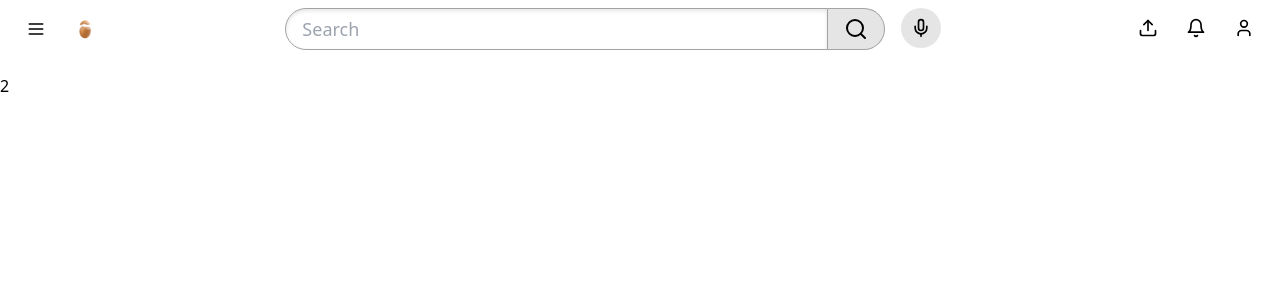
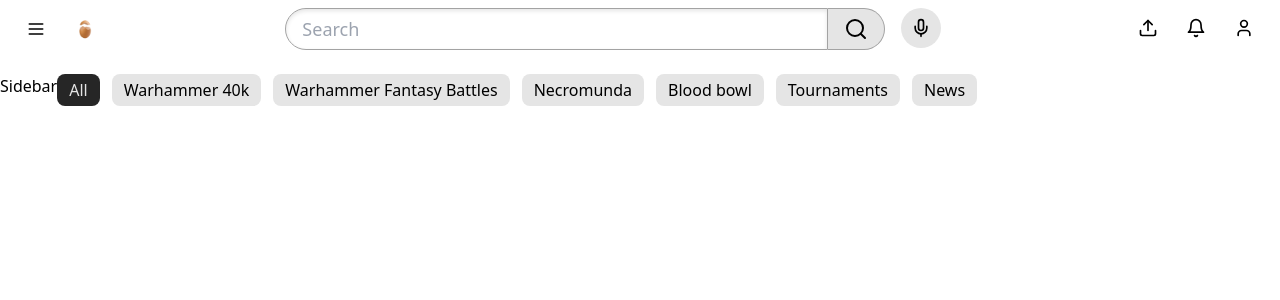
Before and after one commit to jdk2se/t-tube, a React (Vite) app: page / in a window 1280 px wide. Shown: the top 300 px of the page. Built offline with nearby package versions, Linux system fonts and the light colour scheme.

Commit message:
added categories section

```diff
--- a/src/App.tsx
+++ b/src/App.tsx
@@ -1,8 +1,22 @@
+import { useState } from "react";
+import { Categories } from "./components/Categories";
+import { categories } from "./data/categories";
 import { PageHeader } from "./layouts/PageHeader";
 
 export default function App() {
+  const [selectedCategory, setSelectedCategory] = useState(categories[0]);
+
   return <div className="max-h-screen flex flex-col">
     <PageHeader />
-    <div>2</div>
+    <div className="grid grid-cols-[auto,1fr] flex-grow-1 overflow-auto">
+      <div>Sidebar</div>
+      <div className="sticky top-0 bg-white z-10 pb-4">
+        <Categories
+          categories={categories}
+          selectedCategory={selectedCategory}
+          onSelect={setSelectedCategory}
+        />
+      </div>
+    </div>
   </div>
 }
--- a/src/components/Button.tsx
+++ b/src/components/Button.tsx
@@ -7,6 +7,7 @@
         variant: {
             default: ["bg-secondary", "hover:bg-secondary-hover"],
             ghost: ["hover:bg-gray-100"],
+            dark: ["bg-secondary-dark", "hover:bg-secondary-dark-hover", "text-secondary"]
         },
         size: {
             default: ["rounded", "p-2"],
--- /dev/null
+++ b/src/components/Categories.tsx
@@ -0,0 +1,24 @@
+import { Button } from "./Button";
+
+type CategoryProps = {
+    categories: string[],
+    selectedCategory: string,
+    onSelect: (category: string) => void
+}
+
+export function Categories ({ categories, selectedCategory, onSelect }: CategoryProps) {
+    return <div className="overflow-x-hidden relative">
+        <div className="flex whitespace-nowrap gap-3 transition-transform w-[max-content]">
+            {categories.map((category) => (
+                <Button
+                    key={category}
+                    onClick={() => onSelect(category)}
+                    variant={selectedCategory === category ? "dark" : "default"}
+                    className="py-1 px-3 rounded-lg whitespace-nowrap"
+                >
+                {category}
+            </Button>
+            ))}
+        </div>
+    </div>
+}
--- /dev/null
+++ b/src/data/categories.ts
@@ -0,0 +1,9 @@
+export const categories = [
+    "All",
+    "Warhammer 40k",
+    "Warhammer Fantasy Battles",
+    "Necromunda",
+    "Blood bowl",
+    "Tournaments",
+    "News"
+]
```
